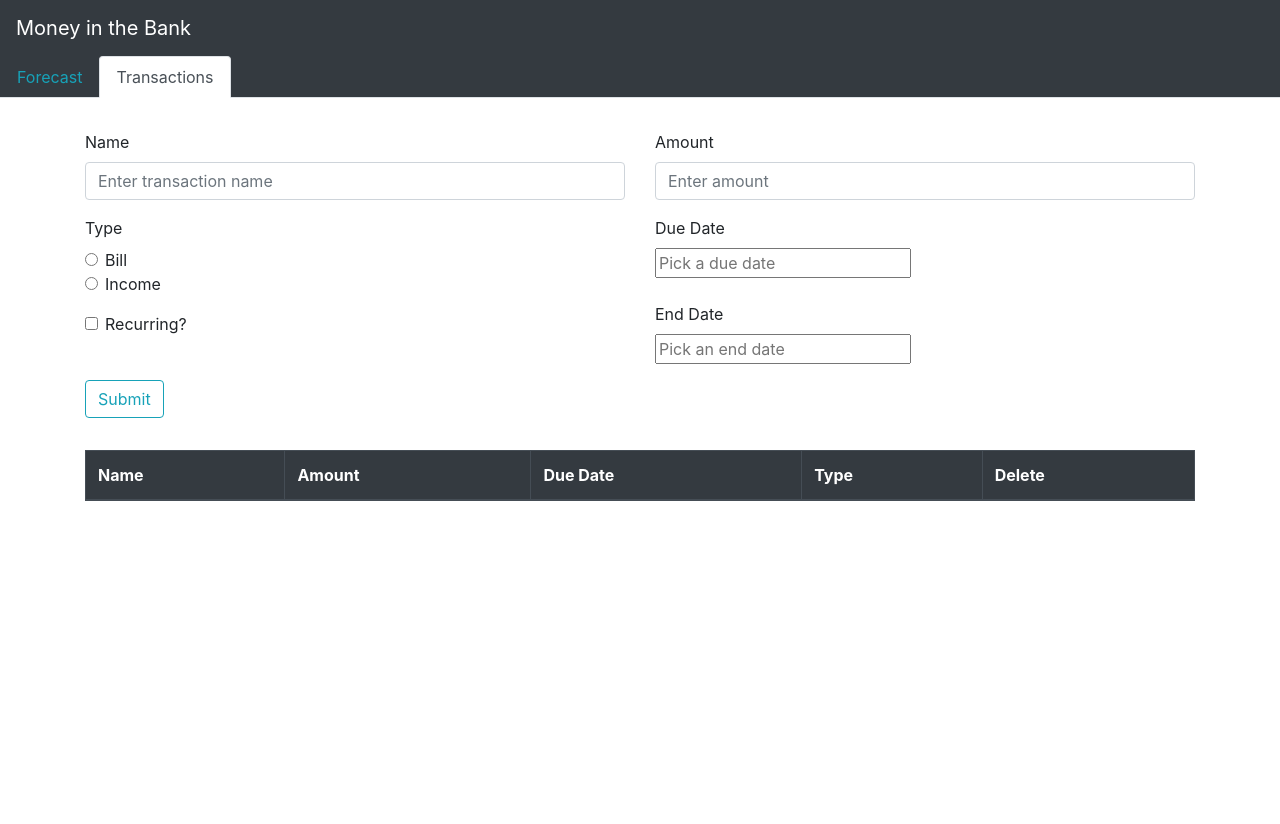
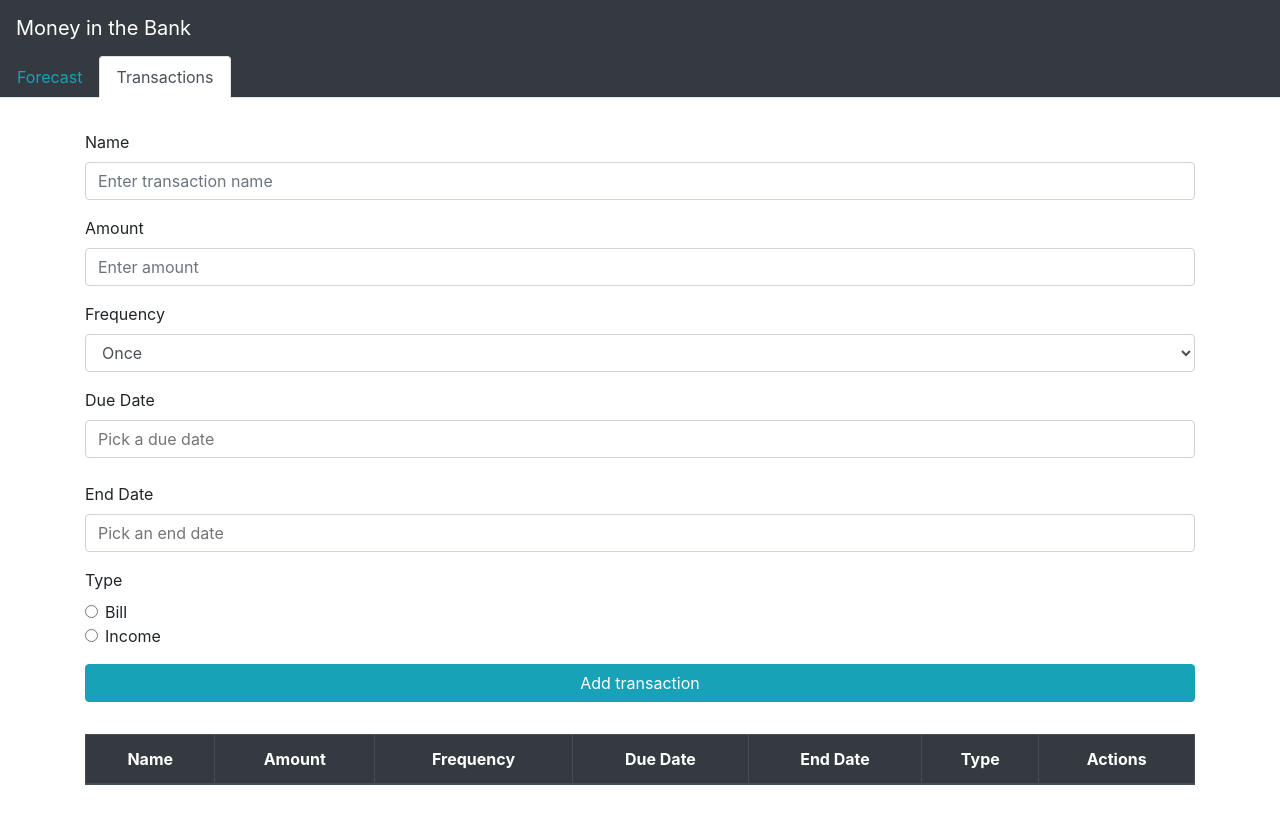
Before and after one commit to jhkillam/react-money-in-the-bank, a React (Create React App) app: page / in a window 1280 px wide. Shown: the top 824 px of the page. Before the commit the page ends 800 px from the top, so only its background shows below. Built offline with nearby package versions, Linux system fonts and the light colour scheme.

Commit message:
added end date and frequency capture. reformatted transaction input form. began working on edit transaction modal

```diff
--- /dev/null
+++ b/src/components/EditModal.jsx
@@ -0,0 +1,70 @@
+import React from 'react'
+
+import Modal from 'react-bootstrap/Modal'
+import Button from 'react-bootstrap/Button'
+import Form from 'react-bootstrap/Form'
+
+const moment = require('moment')
+
+const EditModal = (props) => {
+
+  const [show, setShow] = React.useState(false);
+
+  const handleClose = () => setShow(false);
+  const handleShow = () => setShow(true);
+
+  const initialState = props.transactionDetails
+
+  return (
+    <>
+      <Button variant="info" onClick={handleShow}>
+        Edit
+      </Button>
+
+      <Modal show={show} onHide={handleClose}>
+        <Modal.Header closeButton>
+          <Modal.Title>Edit transaction</Modal.Title>
+        </Modal.Header>
+        <Modal.Body>
+          <Form>
+            <Form.Group controlId="editFormTransactionName">
+              <Form.Label>Name</Form.Label>
+              <Form.Control
+                type="text"
+                name="name"
+                onChange={props.handleChange}
+                defaultValue={initialState.name}
+              />
+            </Form.Group>
+          </Form>
+          Name: {props.transactionDetails.name}<br/>
+          Amount: {props.transactionDetails.amount}<br/>
+          Frequency: {props.transactionDetails.frequency}<br/>
+          Due Date: {moment(props.transactionDetails.dueDate).utc().format('MM/DD/YYYY')}<br/>
+          End Date:
+          {(() => {
+            if (props.transactionDetails.endDate === ""){
+              return (
+                <span> None</span>
+                )} else {
+                return (
+                  <span> {moment(props.transactionDetails.endDate).utc().format('MM/DD/YYYY')}</span>
+                )
+              }
+          })()}<br/>
+          Type: {props.transactionDetails.type}<br/>
+        </Modal.Body>
+        <Modal.Footer>
+          <Button variant="outline-danger" onClick={handleClose}>
+            Cancel
+          </Button>
+          <Button variant="info" onClick={handleClose}>
+            Save Changes
+          </Button>
+        </Modal.Footer>
+      </Modal>
+    </>
+  );
+}
+
+export default EditModal
--- a/src/components/NewTransactionForm.jsx
+++ b/src/components/NewTransactionForm.jsx
@@ -1,25 +1,20 @@
 import React from 'react'
 import Button from 'react-bootstrap/Button'
 import Form from 'react-bootstrap/Form'
-import Row from 'react-bootstrap/Row'
-import Col from 'react-bootstrap/Col'
 import DatePicker from 'react-datepicker'
-import "react-datepicker/dist/react-datepicker.css";
+import "react-datepicker/dist/react-datepicker.css"
 
 const NewTransactionForm = ({
   handleChange,
   handleSubmit,
   handleStartDateChange,
   handleEndDateChange,
-  handleCheckboxToggle,
   newTransaction
   }) => {
 
   return (
     <div className="container">
       <Form>
-        <Row>
-          <Col>
         <Form.Group controlId="formTransactionName">
           <Form.Label>Name</Form.Label>
           <Form.Control
@@ -30,8 +25,6 @@ const NewTransactionForm = ({
             value={newTransaction.name}
             />
         </Form.Group>
-          </Col>
-          <Col>
         <Form.Group controlId="formTransactionAmount">
           <Form.Label>Amount</Form.Label>
           <Form.Control
@@ -42,10 +35,34 @@ const NewTransactionForm = ({
             value={newTransaction.amount}
             />
         </Form.Group>
-          </Col>
-        </Row>
-        <Row>
-          <Col>
+        <Form.Group controlId="formTransactionFrequency">
+          <Form.Label>Frequency</Form.Label>
+            <Form.Control
+              as="select"
+              name="frequency"
+              onChange={handleChange}
+              >
+              <option>Once</option>
+              <option>Monthly</option>
+              <option>Bi-weekly</option>
+              <option>Weekly</option>
+              <option>Daily</option>
+            </Form.Control>
+        </Form.Group>
+        <Form.Group controlId="formTransactionDueDate">
+          <Form.Label>Due Date</Form.Label><br/>
+          <DatePicker
+            selected={newTransaction.dueDate}
+            onChange={handleStartDateChange}
+            placeholderText="Pick a due date"
+          /><br/><br/>
+          <Form.Label>End Date</Form.Label><br/>
+          <DatePicker
+            selected={newTransaction.endDate}
+            onChange={handleEndDateChange}
+            placeholderText="Pick an end date"
+          />
+        </Form.Group>
         <Form.Group controlId="formTransactionType">
           <Form.Label>Type</Form.Label><br/>
           <div onChange={handleChange} className="mb-3">
@@ -65,33 +82,13 @@ const NewTransactionForm = ({
             />
           </div>
         </Form.Group>
-            <Form.Group>
-              <Form.Check
-                type="checkbox"
-                id="recurring"
-                label="Recurring?"
-                onChange={handleCheckboxToggle}
-              />
-            </Form.Group>
-          </Col>
-          <Col>
-            <Form.Group controlId="formTransactionDueDate">
-              <Form.Label>Due Date</Form.Label><br/>
-              <DatePicker
-                selected={newTransaction.dueDate}
-                onChange={handleStartDateChange}
-                placeholderText="Pick a due date"
-              /><br/><br/>
-              <Form.Label>End Date</Form.Label><br/>
-              <DatePicker
-                selected={newTransaction.endDate}
-                onChange={handleEndDateChange}
-                placeholderText="Pick an end date"
-              />
-            </Form.Group>
-          </Col>
-        </Row>
-        <Button type="submit" variant="outline-info" onClick={handleSubmit}>Submit</Button>
+        <Button
+          type="submit"
+          variant="info"
+          block
+          onClick={handleSubmit}>
+          Add transaction
+        </Button>
       </Form>
     </div>
   )
--- a/src/components/Tabs.jsx
+++ b/src/components/Tabs.jsx
@@ -1,4 +1,5 @@
 import React from 'react'
+
 import Tabs from 'react-bootstrap/Tabs'
 import Tab from 'react-bootstrap/Tabs'
 
--- a/src/components/Transaction.jsx
+++ b/src/components/Transaction.jsx
@@ -1,7 +1,9 @@
 import React from 'react'
 
 import Table from 'react-bootstrap/Table'
+import Button from 'react-bootstrap/Button'
 import NewTransactionForm from './NewTransactionForm'
+import EditModal from './EditModal'
 
 const moment = require('moment')
 
@@ -13,7 +15,8 @@ class Transaction extends React.Component {
         name: "",
         amount: "",
         dueDate: "",
-        recurring: false,
+        endDate: "",
+        frequency: "Once",
         isPaid: false,
         type: "",
       },
@@ -30,11 +33,6 @@ class Transaction extends React.Component {
       newTransaction: {...prevState.newTransaction, endDate: date}
     }))
   }
-  handleCheckboxToggle = () => {
-    this.setState(prevState => ({
-      newTransaction: {...prevState.newTransaction, recurring: !this.state.newTransaction.recurring}
-    }))
-  }
   handleChange = e => {
     const { name, value } = e.target
     this.setState(prevState => ({
@@ -49,7 +47,8 @@ class Transaction extends React.Component {
         name: "",
         amount: "",
         dueDate: "",
-        recurring: this.state.newTransaction.recurring,
+        endDate: "",
+        frequency: this.state.newTransaction.frequency,
         isPaid: false,
         type: this.state.newTransaction.type,
       }
@@ -85,10 +84,10 @@ class Transaction extends React.Component {
           handleSubmit={this.handleSubmit}
           handleStartDateChange={this.handleStartDateChange}
           handleEndDateChange={this.handleEndDateChange}
-          handleCheckboxToggle={this.handleCheckboxToggle}
         />
         <div className="container">
           <Table
+            responsive
             style={{
               marginLeft: "auto",
               marginRight: "auto"
@@ -102,19 +101,44 @@ class Transaction extends React.Component {
               <tr>
                 <th>Name</th>
                 <th>Amount</th>
+                <th>Frequency</th>
                 <th>Due Date</th>
+                <th>End Date</th>
                 <th>Type</th>
-                <th>Delete</th>
+                <th>Actions</th>
               </tr>
             </thead>
             <tbody>
               {this.state.transactionList.map((transaction, index) => (
               <tr key={index}>
                 <td>{transaction.name}</td>
-                <td>{transaction.amount}</td>
+                <td>&#36;{transaction.amount}</td>
+                <td>{transaction.frequency}</td>
                 <td>{moment(transaction.dueDate).utc().format('MM/DD/YYYY')}</td>
+                {(() => {
+                  if (transaction.endDate === ""){
+                    return (
+                      <td>None</td>
+                      )} else {
+                      return (
+                        <td>{moment(transaction.endDate).utc().format('MM/DD/YYYY')}</td>
+                      )
+                    }
+                })()}
                 <td>{transaction.type}</td>
-                <td><button onClick={() => this.removeTransaction(index)}>X</button></td>
+                <td>
+                  <EditModal
+                    index={index}
+                    transactionDetails={this.state.transactionList[index]}
+                    handleChange={this.handleChange}
+                  />
+                  <Button
+                    variant="danger"
+                    size="sm"
+                    onClick={() => this.removeTransaction(index)}>
+                    X
+                  </Button>
+                </td>
               </tr>
               ))}
             </tbody>
--- a/src/index.css
+++ b/src/index.css
@@ -17,3 +17,29 @@ a:hover {
   border-color: #17a2b8;
   box-shadow: 0 0 0 .2rem rgba(23,162,184,.25);
 }
+table {
+  text-align: center;
+}
+.react-datepicker-wrapper {
+  width: 100%
+}
+.react-datepicker-wrapper input {
+  width: 100%;
+  display: block;
+  height: calc(1.5em + .75rem + 2px);
+  padding: .375rem .75rem;
+  font-size: 1rem;
+  font-weight: 400;
+  line-height: 1.5;
+  color: #495057;
+  background-color: #fff;
+  background-clip: padding-box;
+  border: 1px solid #ced4da;
+  border-radius: .25rem;
+  transition: border-color .15s ease-in-out,box-shadow .15s ease-in-out;
+}
+.react-datepicker-wrapper input:focus {
+  border-color: #17a2b8;
+  box-shadow: 0 0 0 .2rem rgba(23,162,184,.25);
+  outline: 0
+}
```
Lines whose indentation alone changed are shown as unchanged.
